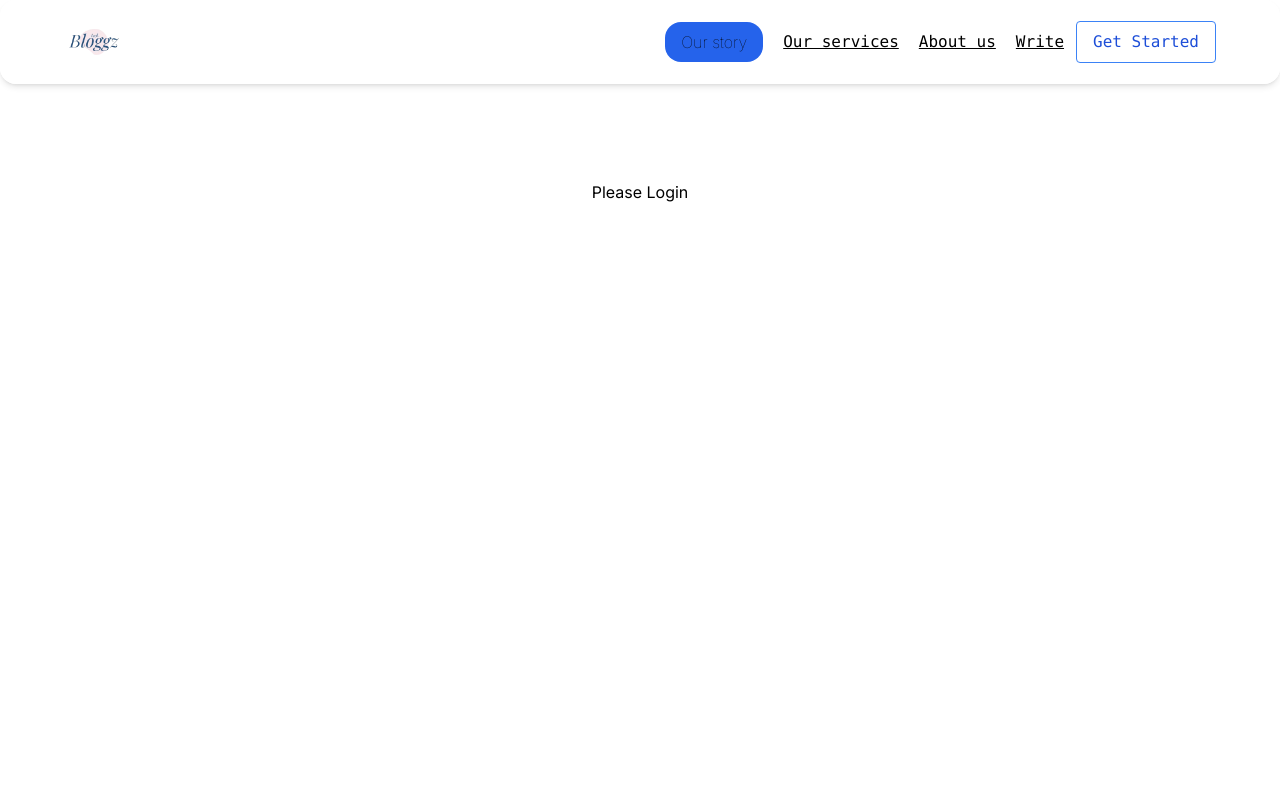
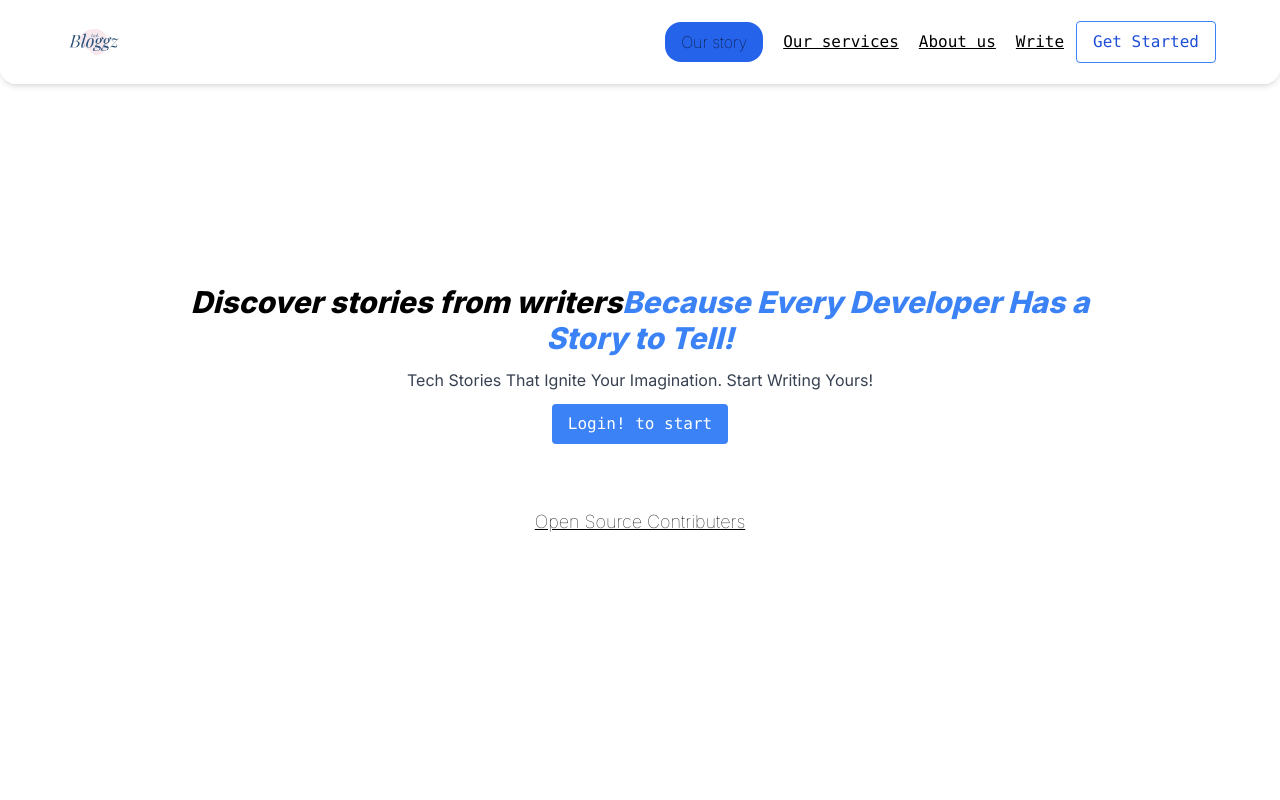
Before and after one commit to muthuri-dev/bloggz, a Next.js app: page / in a window 1280 px wide. Shown: the top 800 px of the page. Built offline with nearby package versions, Linux system fonts and the light colour scheme; no server answers.

Commit message:
Navber check session

```diff
--- a/app/page.tsx
+++ b/app/page.tsx
@@ -1,16 +1,10 @@
-import { auth } from "@/auth";
+import { auth, signIn } from "@/auth";
 import ButtonComponent from "@/components/home/ButtonComponent";
+import Button from "@/components/ui/Button";
 import React from "react";
 
 export default async function Home() {
   const session = await auth();
-
-  if (!session)
-    return (
-      <div className="flex min-h-screen flex-col items-center justify-between p-24">
-        Please Login
-      </div>
-    );
 
   return (
     <main className="flex min-h-screen flex-col items-center justify-between p-24">
@@ -25,10 +19,23 @@ export default async function Home() {
           <p className="text-gray-700 text-center mb-3">
             Tech Stories That Ignite Your Imagination. Start Writing Yours!
           </p>
-          <ButtonComponent />
+          {session ? (
+            <ButtonComponent />
+          ) : (
+            <form
+              action={async () => {
+                "use server";
+                await signIn();
+              }}
+            >
+              <Button type="solid">Login! to start</Button>
+            </form>
+          )}
         </section>
         <div className="flex justify-center items-center flex-col">
-          <h1 className="font-thin underline text-lg">Trending on Tech</h1>
+          <h1 className="font-thin underline text-lg">
+            Open Source Contributers
+          </h1>
         </div>
       </div>
     </main>
--- /dev/null
+++ b/components/home/NavComponent.tsx
@@ -0,0 +1,85 @@
+"use client";
+import React from "react";
+import Image from "next/image";
+import Button from "@/components/ui/Button";
+import Link from "next/link";
+import { Navigation } from "@/data/data";
+import { useRouter } from "next/navigation";
+import { Menu } from "lucide-react";
+import { Session } from "next-auth";
+
+const NavComponent = ({ session }: { session: Session }) => {
+  const [active, setActive] = React.useState(Navigation[0].id);
+  const [toggle, setToggle] = React.useState(false);
+  const toggleMenu = () => setToggle(!toggle);
+  const [isModalOpen, setModalOpen] = React.useState(false);
+  const openModal = () => {
+    setModalOpen(!isModalOpen);
+  };
+  const closeModal = () => {
+    setModalOpen(false);
+  };
+  //navigation router
+  const route = useRouter();
+
+  return (
+    <div className="flex justify-between items-center w-full ">
+      <div onClick={() => route.push("/")}>
+        <Image
+          src="/whiteLogo-removebg.png"
+          height={60}
+          width={60}
+          alt="logo"
+        />
+      </div>
+      <div className="flex gap-3">
+        <div className="gap-5 md:flex items-center hidden">
+          {Navigation.map((nav: any) => (
+            <Link
+              key={nav.id}
+              href={nav.url}
+              onClick={() => setActive(nav.id)}
+              className={
+                nav.id === active
+                  ? "bg-blue-600 py-2 px-4 font-thin rounded-2xl hover:text-white"
+                  : "underline font-mono hover:no-underline"
+              }
+            >
+              {nav.value}
+            </Link>
+          ))}
+        </div>
+        <div className="flex md:hidden">
+          <Button type="outline" method={toggleMenu}>
+            <Menu size={20} />
+          </Button>
+          {toggle && (
+            <div className="min-w-screen h-screen animated fadeIn faster right-0-0 top-0 flex justify-end  inset-0 z-50 outline-none focus:outline-none bg-no-repeat bg-center bg-cover">
+              <div className="absolute bg-black inset-0 z-0 text-white flex justify-end">
+                navigation menu
+              </div>
+            </div>
+          )}
+        </div>
+        {/* <Menu
+          size={20}
+          color="#000000"
+          strokeWidth={1.75}
+          absoluteStrokeWidth
+        /> */}
+        <div>
+          {session ? (
+            <Button type="outline">{session.user?.name}</Button>
+          ) : (
+            <Button type="outline" method={openModal}>
+              Get Started
+            </Button>
+          )}
+
+          {/* {isModalOpen && <Profile onClose={closeModal} />} */}
+        </div>
+      </div>
+    </div>
+  );
+};
+export default NavComponent;
--- a/components/shared/Navbar.tsx
+++ b/components/shared/Navbar.tsx
@@ -1,81 +1,13 @@
-"use client";
 import React from "react";
-import Image from "next/image";
-import Button from "@/components/ui/Button";
-import Link from "next/link";
-import { Navigation } from "@/data/data";
-//import { RxHamburgerMenu } from "react-icons/rx";
-//import Profile from "../home/Profile";
-import { useRouter } from "next/navigation";
-import { Menu } from "lucide-react";
+import NavComponent from "../home/NavComponent";
+import { auth } from "@/auth";
+import { Session } from "next-auth";
 
-const Navbar = () => {
-  const [active, setActive] = React.useState(Navigation[0].id);
-  const [toggle, setToggle] = React.useState(false);
-  const toggleMenu = () => setToggle(!toggle);
-  const [isModalOpen, setModalOpen] = React.useState(false);
-  const openModal = () => {
-    setModalOpen(!isModalOpen);
-  };
-  const closeModal = () => {
-    setModalOpen(false);
-  };
-  //navigation router
-  const route = useRouter();
-
+export default async function Navbar() {
+  const session: Session | null = await auth();
   return (
-    <div className="flex justify-between md:pl-16 md:pr-16 pt-3 pb-3 items-center z-30 shadow-md rounded-2xl sticky w-full top-0 bg-opacity-80 bg-white ">
-      <div onClick={() => route.push("/")}>
-        <Image
-          src="/whiteLogo-removebg.png"
-          height={60}
-          width={60}
-          alt="logo"
-        />
-      </div>
-      <div className="flex gap-3">
-        <div className="gap-5 md:flex items-center hidden">
-          {Navigation.map((nav: any) => (
-            <Link
-              key={nav.id}
-              href={nav.url}
-              onClick={() => setActive(nav.id)}
-              className={
-                nav.id === active
-                  ? "bg-blue-600 py-2 px-4 font-thin rounded-2xl hover:text-white"
-                  : "underline font-mono hover:no-underline"
-              }
-            >
-              {nav.value}
-            </Link>
-          ))}
-        </div>
-        <div className="flex md:hidden">
-          <Button type="outline" method={toggleMenu}>
-            <Menu size={20} />
-          </Button>
-          {toggle && (
-            <div className="min-w-screen h-screen animated fadeIn faster right-0-0 top-0 flex justify-end  inset-0 z-50 outline-none focus:outline-none bg-no-repeat bg-center bg-cover">
-              <div className="absolute bg-black inset-0 z-0 text-white flex justify-end">
-                navigation menu
-              </div>
-            </div>
-          )}
-        </div>
-        {/* <Menu
-          size={20}
-          color="#000000"
-          strokeWidth={1.75}
-          absoluteStrokeWidth
-        /> */}
-        <div>
-          <Button type="outline" method={openModal}>
-            Get Started
-          </Button>
-          {/* {isModalOpen && <Profile onClose={closeModal} />} */}
-        </div>
-      </div>
+    <div className="flex justify-between md:pl-16 md:pr-16 pt-3 pb-3 items-center z-30 shadow-md rounded-2xl sticky w-full top-0 bg-opacity-80 bg-white">
+      <NavComponent session={session!} />
     </div>
   );
-};
-export default Navbar;
+}
```
